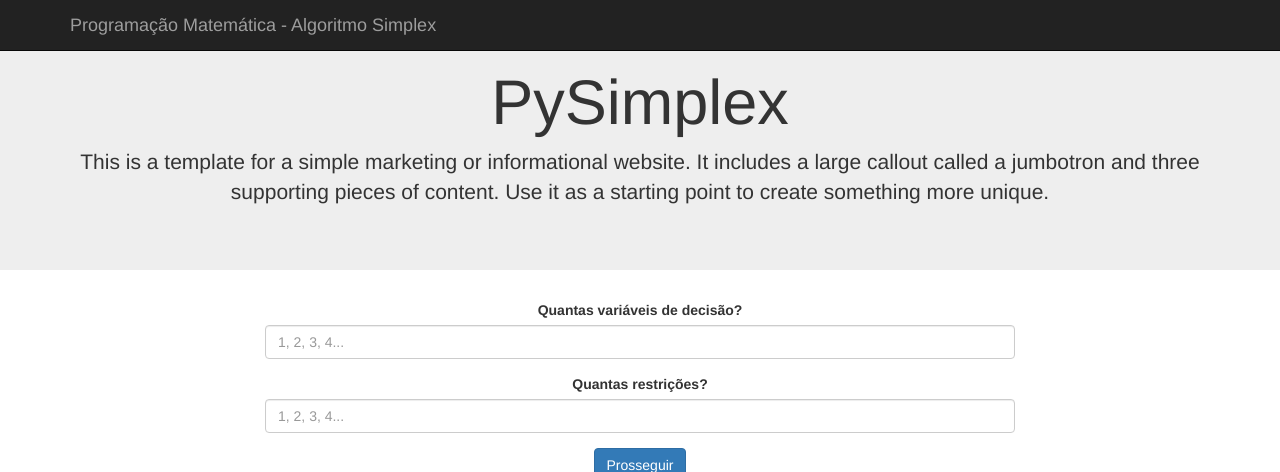
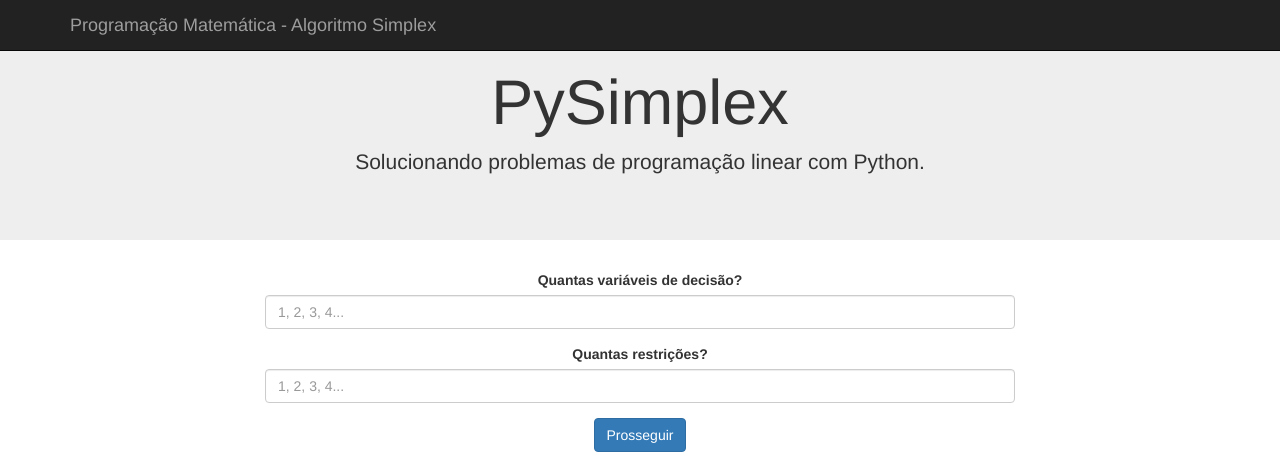
Before and after one commit to viniciusandd/uri-simplex, a Flask app: page / in a window 1280 px wide. Shown: the top 472 px of the page. Run offline with Flask 2, Linux system fonts and the light colour scheme; some libraries are stand-ins or nearby versions.

Commit message:
adicionando a descrição do projeto dentro do jumbotron

```diff
--- a/app/templates/index.html
+++ b/app/templates/index.html
@@ -30,9 +30,7 @@
     <div class="jumbotron">
         <div class="container">
             <h1>PySimplex</h1>
-            <p>This is a template for a simple marketing or informational website. It includes a large callout called a
-                jumbotron and three supporting pieces of content. Use it as a starting point to create something more
-                unique.</p>
+            <p>Solucionando problemas de programação linear com Python.</p>
         </div>
     </div>
 
```
